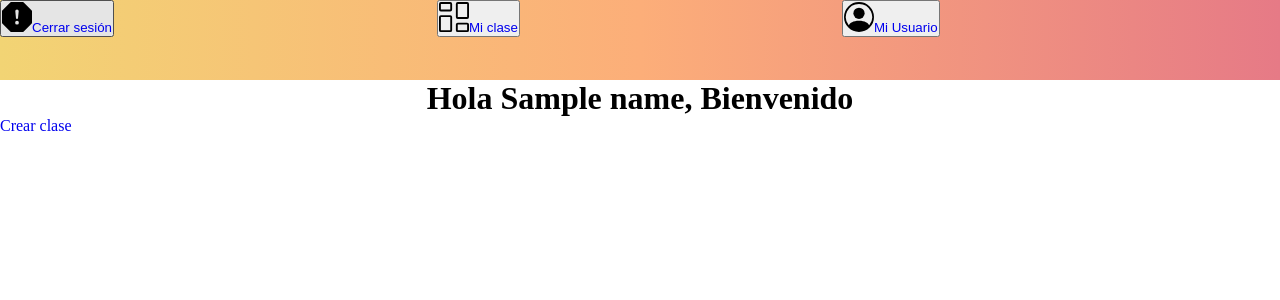
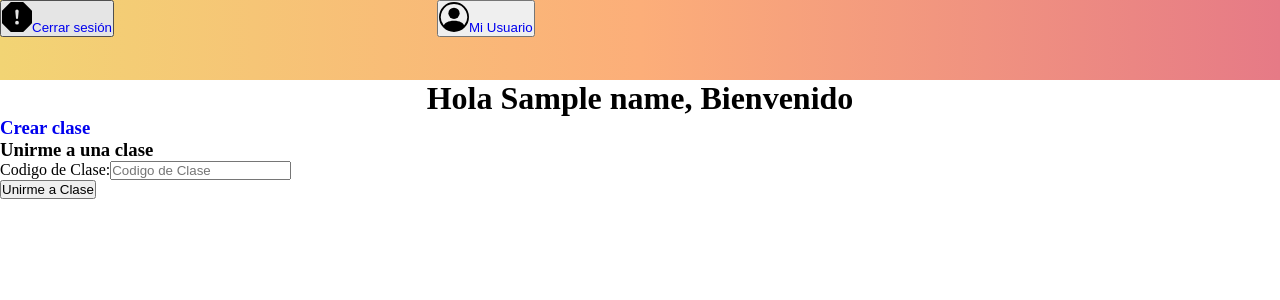
Before and after one commit to DiegoBarajas/Piku, a Node server app: template views/app/index_mt.pug in a window 1280 px wide. Shown: the top 300 px of the page. Run offline with Node 20, Linux system fonts and the light colour scheme; the template is opened without the code that fills it: most values are stand-ins (such as "Sample title", 1, 10 or a date in 2020).

Commit message:
Agregue el unirme a clase en la pestaña de maestros

```diff
--- a/views/app/index_al.pug
+++ b/views/app/index_al.pug
@@ -16,6 +16,7 @@ block contenido
    div
       h1 Hola #{name}, Bienvenido
    -if(classcode == null){
+      h3 Unirme a una clase
       form(action="/app/entrar_clase",method="POST")
          div
             label(for="cod") Codigo de Clase:
--- a/views/app/index_mt.pug
+++ b/views/app/index_mt.pug
@@ -8,11 +8,6 @@ block contenido
                   path(d="M11.46.146A.5.5 0 0 0 11.107 0H4.893a.5.5 0 0 0-.353.146L.146 4.54A.5.5 0 0 0 0 4.893v6.214a.5.5 0 0 0 .146.353l4.394 4.394a.5.5 0 0 0 .353.146h6.214a.5.5 0 0 0 .353-.146l4.394-4.394a.5.5 0 0 0 .146-.353V4.893a.5.5 0 0 0-.146-.353L11.46.146zM8 4c.535 0 .954.462.9.995l-.35 3.507a.552.552 0 0 1-1.1 0L7.1 4.995A.905.905 0 0 1 8 4zm.002 6a1 1 0 1 1 0 2 1 1 0 0 1 0-2z")
                a(href="/logout") Cerrar sesión
 
-            button(type="button" class="button_Mi")
-               svg(xmlns="http://www.w3.org/2000/svg" width="30" height="30" fill="currentColor" class="bi-bi-columns-gap" viewBox="0 0 16 16")
-                  path(d="M6 1v3H1V1h5zM1 0a1 1 0 0 0-1 1v3a1 1 0 0 0 1 1h5a1 1 0 0 0 1-1V1a1 1 0 0 0-1-1H1zm14 12v3h-5v-3h5zm-5-1a1 1 0 0 0-1 1v3a1 1 0 0 0 1 1h5a1 1 0 0 0 1-1v-3a1 1 0 0 0-1-1h-5zM6 8v7H1V8h5zM1 7a1 1 0 0 0-1 1v7a1 1 0 0 0 1 1h5a1 1 0 0 0 1-1V8a1 1 0 0 0-1-1H1zm14-6v7h-5V1h5zm-5-1a1 1 0 0 0-1 1v7a1 1 0 0 0 1 1h5a1 1 0 0 0 1-1V1a1 1 0 0 0-1-1h-5z")
-               a(href="/app/clase") Mi clase
-
             button(type="button", class="button_M_U")
                svg(xmlns="http://www.w3.org/2000/svg" width="30" height="30" fill="currentColor" class="bi bi-person-circle" viewBox="0 0 16 16")
                   path(d="M11 6a3 3 0 1 1-6 0 3 3 0 0 1 6 0z")
@@ -21,7 +16,16 @@ block contenido
    div
    h1 Hola #{name}, Bienvenido
    -if(classcode == null){
-      a(href="/app/crear_clase") Crear clase
+      div
+         h3 #[a(href="/app/crear_clase") Crear clase]
+      div
+         form(action="/app/entrar_clase",method="POST")
+         div
+            h3 Unirme a una clase
+            label(for="cod") Codigo de Clase:
+            input(type="number", name="cod", placeholder="Codigo de Clase", id="cod", required)
+            div
+               input(type="submit", value="Unirme a Clase")
    -}else if(classcode !== null){
-      a(href="/app/clase") Mi Clase
+      h2 #[a(href="/app/clase") Mi Clase]
    -}
```
